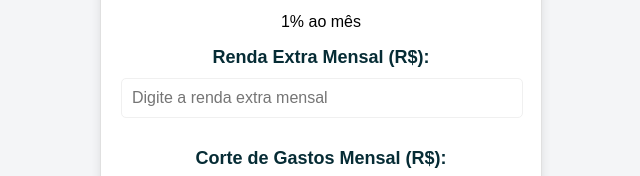
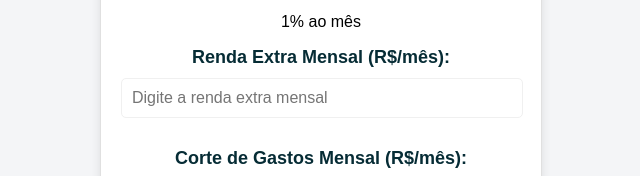
Before and after one commit to camilahorita/CalculadoraJurosInvestimento, a plain HTML site: page index.html in a window 1280 px wide. Shown: the part 365-541 px from the top of the page, without its empty margins (319-959 px from the left). Drawn offline with Linux system fonts and the light colour scheme.

Commit message:
Update index.html

```diff
--- a/index.html
+++ b/index.html
@@ -116,10 +116,10 @@
         <h3>Rendimento do investimento:</h3>
         <p>1% ao mês</p>
 
-        <label for="rendaExtra"><h3>Renda Extra Mensal (R$):</h3></label>
+        <label for="rendaExtra"><h3>Renda Extra Mensal (R$/mês):</h3></label>
         <input type="number" id="rendaExtra" placeholder="Digite a renda extra mensal"><br>
 
-        <label for="corteGastos"><h3>Corte de Gastos Mensal (R$):</h3></label>
+        <label for="corteGastos"><h3>Corte de Gastos Mensal (R$/mês):</h3></label>
         <input type="number" id="corteGastos" placeholder="Digite o corte de gastos mensal"><br>
 
         <div>
```
